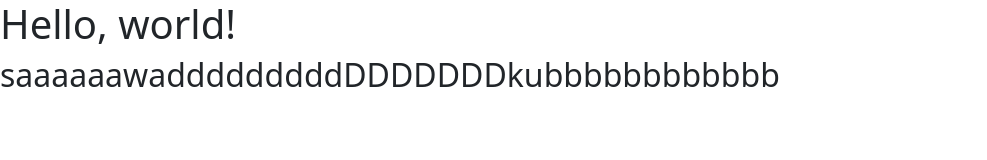
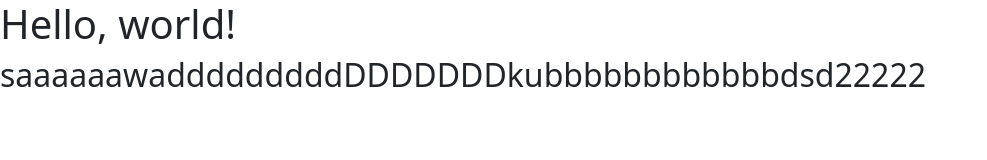
Before and after one commit to Tie0099/web_html, a plain HTML site: page index.html in a window 1280 px wide. Shown: the whole page, without its empty margins (0-987 px from the left). Drawn offline with nearby package versions, Linux system fonts and the light colour scheme.

Commit message:
2nd commit

```diff
--- a/index.html
+++ b/index.html
@@ -8,7 +8,7 @@
   </head>
   <body>
     <h1>Hello, world!</h1>
-    <h2>saaaaaawadddddddddDDDDDDDkubbbbbbbbbbbb
+    <h2>saaaaaawadddddddddDDDDDDDkubbbbbbbbbbbbdsd22222
 
     </h2>
     <script src="https://cdn.jsdelivr.net/npm/bootstrap@5.3.3/dist/js/bootstrap.bundle.min.js" integrity="sha384-YvpcrYf0tY3lHB60NNkmXc5s9fDVZLESaAA55NDzOxhy9GkcIdslK1eN7N6jIeHz" crossorigin="anonymous"></script>
```
